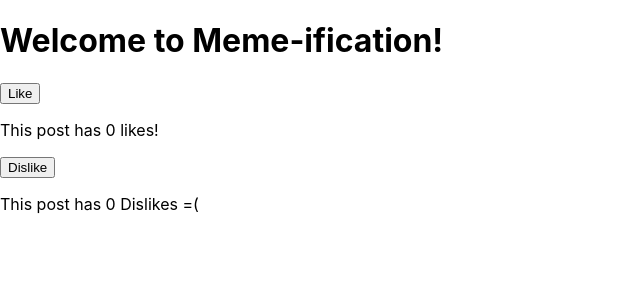
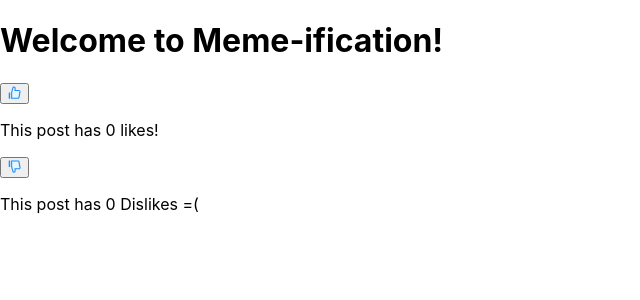
Before and after one commit to midastouchprd/memeify, a React (Create React App) app: page / in a window 1280 px wide. Shown: the top 300 px of the page, without its empty margins (0-640 px from the left). Built offline with nearby package versions, Linux system fonts and the light colour scheme.

Commit message:
changed the like button

```diff
--- a/package.json
+++ b/package.json
@@ -12,6 +12,7 @@
   "author": "",
   "license": "MIT",
   "dependencies": {
+    "@ant-design/icons": "^4.6.4",
     "axios": "^0.21.4",
     "bcrypt": "^5.0.1",
     "bcryptjs": "^2.4.3",
@@ -27,6 +28,7 @@
     "passport": "^0.4.1",
     "passport-jwt": "^4.0.0",
     "react": "^17.0.2",
+    "react-chat-engine": "^1.11.0",
     "react-dom": "^17.0.2",
     "react-router-dom": "^5.3.0",
     "react-scripts": "^4.0.3",
--- a/src/components/Dislike/index.js
+++ b/src/components/Dislike/index.js
@@ -1,4 +1,15 @@
-import React, { useState, useEffect } from 'react'
+import React, { useState, useEffect} from 'react'
+import {DislikeTwoTone} from '@ant-design/icons';
+
+
+// const thumbsDown = {
+
+//     backgroundPosition: 'center',
+//     backgroundSize: 'cover',
+//     backgroundRepeat: 'no-repeat',
+//     width: '85px',
+//     height: '30px'
+// }
 
 function Dislikes() {
     const [disLikes, setDislikes] = useState(0);
@@ -9,7 +20,7 @@ function Dislikes() {
     return (
         <div>
              <button onClick={() => setDislikes(disLikes - 1)}
-            >Dislike</button>
+            ><DislikeTwoTone /></button>
             <p>This post has {disLikes} Dislikes =(</p>
         </div>
     )
--- a/src/components/Likes/index.js
+++ b/src/components/Likes/index.js
@@ -1,4 +1,13 @@
 import React, { useState, useEffect } from 'react'
+import {LikeTwoTone} from '@ant-design/icons';
+
+// const thumbsUp = {
+//     backgroundPosition: 'center',
+//     backgroundSize: 'cover',
+//     backgroundRepeat: 'no-repeat',
+//     width: '85px',
+//     height: '25px'
+// }
 
 function Likes() {
 
@@ -12,7 +21,7 @@ function Likes() {
     return (
         <div>
             <button onClick={() => setUpvotes(upVotes + 1)}
-            >Like</button>
+            ><LikeTwoTone /></button>
             <p>This post has {upVotes} likes!</p>
         </div>
     )
```
Also changed, not shown: 1 other file (tests, documents, lock files or other folders).
